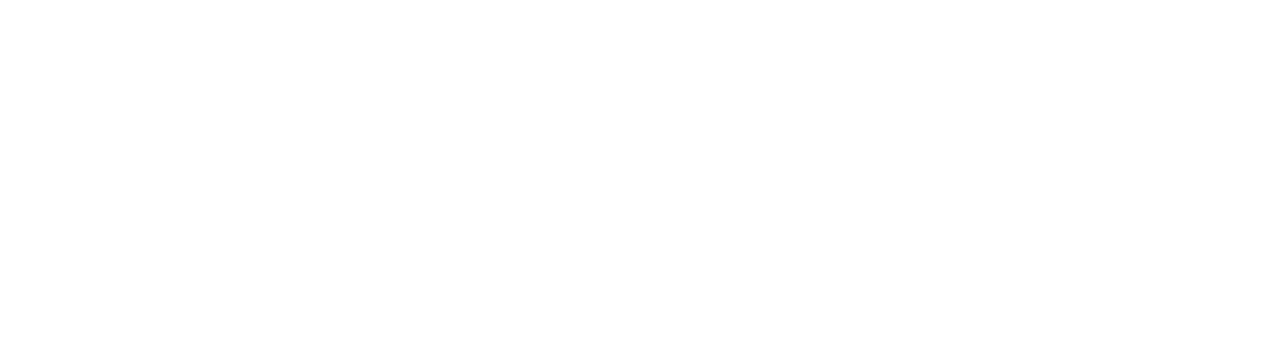
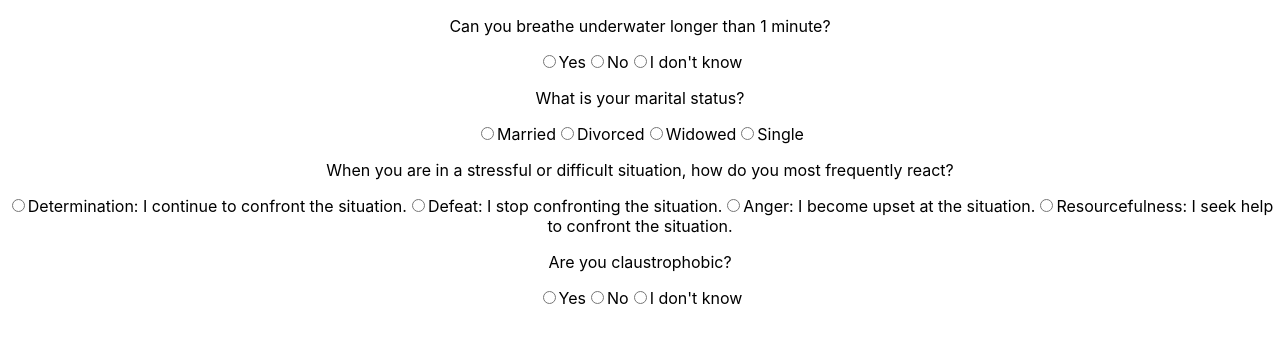
Before and after one commit to joinpursuit/Pursuit-Core-Web-Mars-Form-Lab, a React (Create React App) app in the folder mars-form/: page /cont in a window 1280 px wide. Shown: the top 342 px of the page. Built offline with nearby package versions, Linux system fonts and the light colour scheme.

Commit message:
radio button

```diff
--- a/mars-form/src/App.js
+++ b/mars-form/src/App.js
@@ -2,18 +2,26 @@
 import "./App.css";
 import Form from "./Components/Forms";
 import { Route, Switch } from "react-router-dom";
-import ConfirmPage from './Components/ComfirmPage'
+import ConfirmPage from './Components/ComfirmPage';
+import RadioInput from './Components/RadioInput'
 
 function App() {
   return (
     <div className="App">
       <Switch>
+
         <Route exact path={'/'}>
           <Form />
         </Route>
+
         <Route path={'/confirm'}>
           <ConfirmPage />
         </Route>
+
+        <Route path={'/cont'}>
+          <RadioInput />
+        </Route>
+
 
       </Switch>
     </div>
--- a/mars-form/src/Components/Forms.js
+++ b/mars-form/src/Components/Forms.js
@@ -5,7 +5,8 @@
 import UserInfo from "./UserInfo";
 import MarsInput from "./MarsInput";
 import useInput from "../Util/CustomHook";
-import InfoConfirm from './InfoConfirm'
+import InfoConfirm from './InfoConfirm';
+import RadioInput from './RadioInput'
 
 const Forms = () => {
   const [toggle, setToggle] = useState(false);
@@ -14,6 +15,7 @@
   const dobInputObj = useInput("");
   const dietInputObj = useInput("");
   const countrySelectObj = useInput("");
+  const radioObj = useInput("")
 
   const formCompleted = e => {
     e.preventDefault();
@@ -22,7 +24,8 @@
       marsInputObj.value === "" ||
       dobInputObj.value === "" ||
       dietInputObj.value === "" ||
-      countrySelectObj.value === ""
+      countrySelectObj.value === ""||
+      radioObj.value === ""
     ) {
       setToggle(false);
     } else {
@@ -34,7 +37,9 @@
     dobInputObj.value,
     countrySelectObj.value,
     dietInputObj.value,
-    marsInputObj.value
+    marsInputObj.value,
+    radioObj.value
+
   ];
 
   const userDisplay = inputs.map(input => {
@@ -55,6 +60,7 @@
           <CountrySelect countrySelectObj={countrySelectObj} />
           <Diets dietInputObj={dietInputObj} />
           <MarsInput marsInputObj={marsInputObj} />
+          <RadioInput radioObj={radioObj} />
           <button>Submit</button>
         </form>
         {toggle ? (
--- a/mars-form/src/Components/InfoConfirm.js
+++ b/mars-form/src/Components/InfoConfirm.js
@@ -1,20 +1,16 @@
 import React from 'react';
 import { useHistory } from 'react-router-dom';
-import { ToastContainer, toast } from 'react-toastify';
-import 'react-toastify/dist/ReactToastify.css';
 
 const InfoConfirm = () => {
     const history = useHistory()
 
     const handleClick = (e) =>{
         e.preventDefault();
-        history.push('/confirm')
-        toast('Thank you for your application');
+        history.push('/confirm');
     }
     return (
         <div>
             <button type="click" onClick={handleClick}>Confirm!</button>
-            <ToastContainer />
         </div>
     )
 }
--- /dev/null
+++ b/mars-form/src/Components/RadioInput.js
@@ -0,0 +1,48 @@
+import React from 'react'
+
+const RadioInput = ({radioObj}) => {
+
+    return (
+        <div>
+
+            <p>Can you breathe underwater longer than 1 minute?</p>
+            <input type='radio' {...radioObj} id='yes' name='air' value='yes'/>
+            <label>Yes</label>
+            <input type='radio' {...radioObj} id='no' name='air' value='no'/>
+            <label>No</label>
+            <input type='radio' {...radioObj} id='idk' name='air' value='idk'/>
+            <label>I don't know</label>
+
+
+            <p>What is your marital status?</p>
+            <input type='radio' {...radioObj} id='married' name='status' value='married'/>
+            <label>Married</label>
+            <input type='radio' {...radioObj} id='divorced' name='status' value='divorced'/>
+            <label>Divorced</label>
+            <input type='radio' {...radioObj} id='widowed' name='status' value='widowed'/>
+            <label>Widowed</label>
+            <input type='radio' {...radioObj} id='single' name='status' value='single'/>
+            <label>Single</label>
+
+            <p>When you are in a stressful or difficult situation, how do you most frequently react?</p>
+            <input type='radio' {...radioObj} id='determined' name='stress' value='determined'/>
+            <label>Determination: I continue to confront the situation.</label>
+            <input type='radio' {...radioObj} id='divorced' name='stress' value='defeat'/>
+            <label>Defeat: I stop confronting the situation.</label>
+            <input type='radio' {...radioObj} id='widowed' name='stress' value='anger'/>
+            <label>Anger: I become upset at the situation.</label>
+            <input type='radio' {...radioObj} id='single' name='stress' value='resourceful'/>
+            <label>Resourcefulness: I seek help to confront the situation.</label>
+
+            <p>Are you claustrophobic?</p>
+            <input type='radio' {...radioObj} id='yes' name='phobia' value='yes'/>
+            <label>Yes</label>
+            <input type='radio' {...radioObj} id='no' name='phobia' value='no'/>
+            <label>No</label>
+            <input type='radio' {...radioObj} id='idk' name='phocia' value='idk'/>
+            <label>I don't know</label>
+        </div>
+    )
+}
+
+export default RadioInput
```
